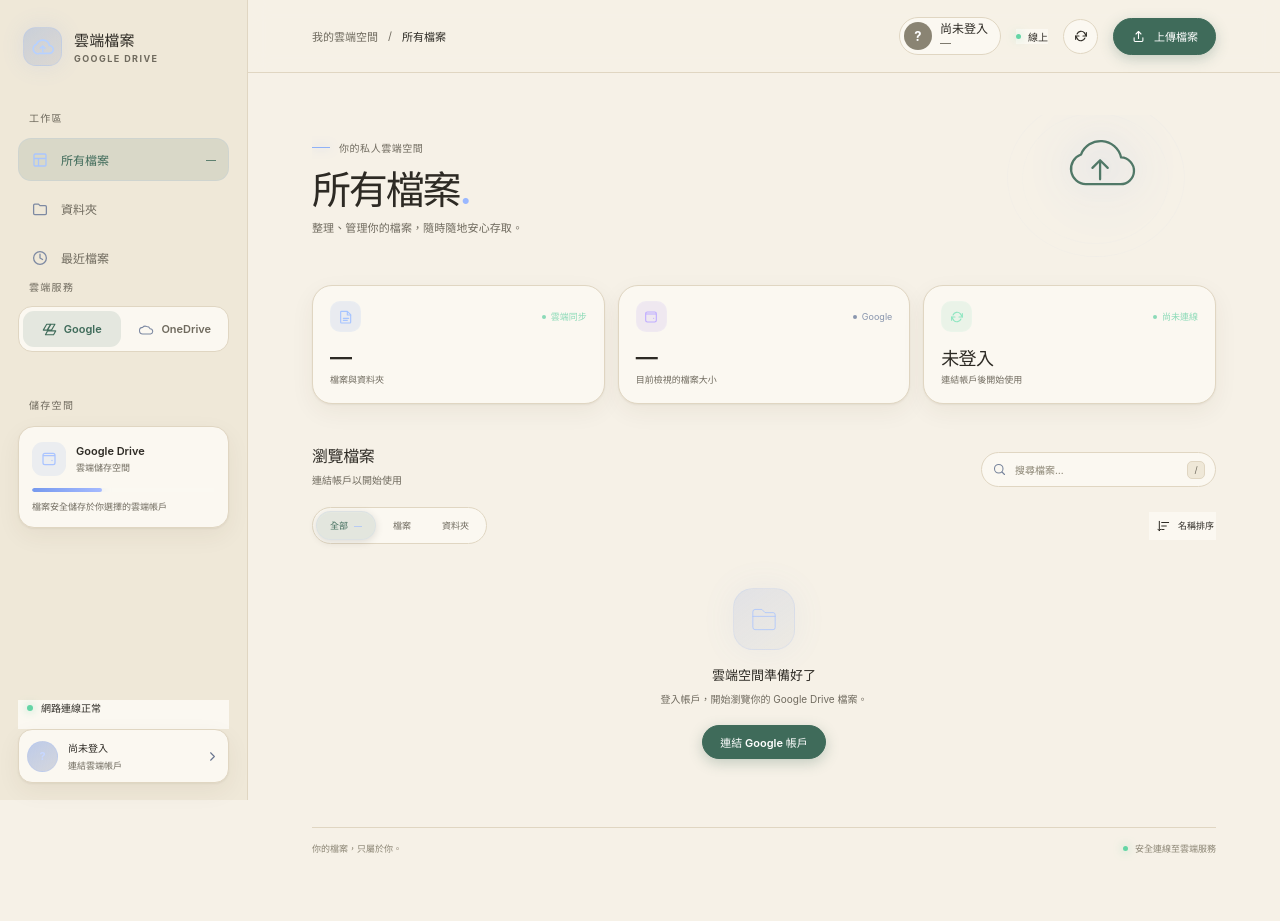
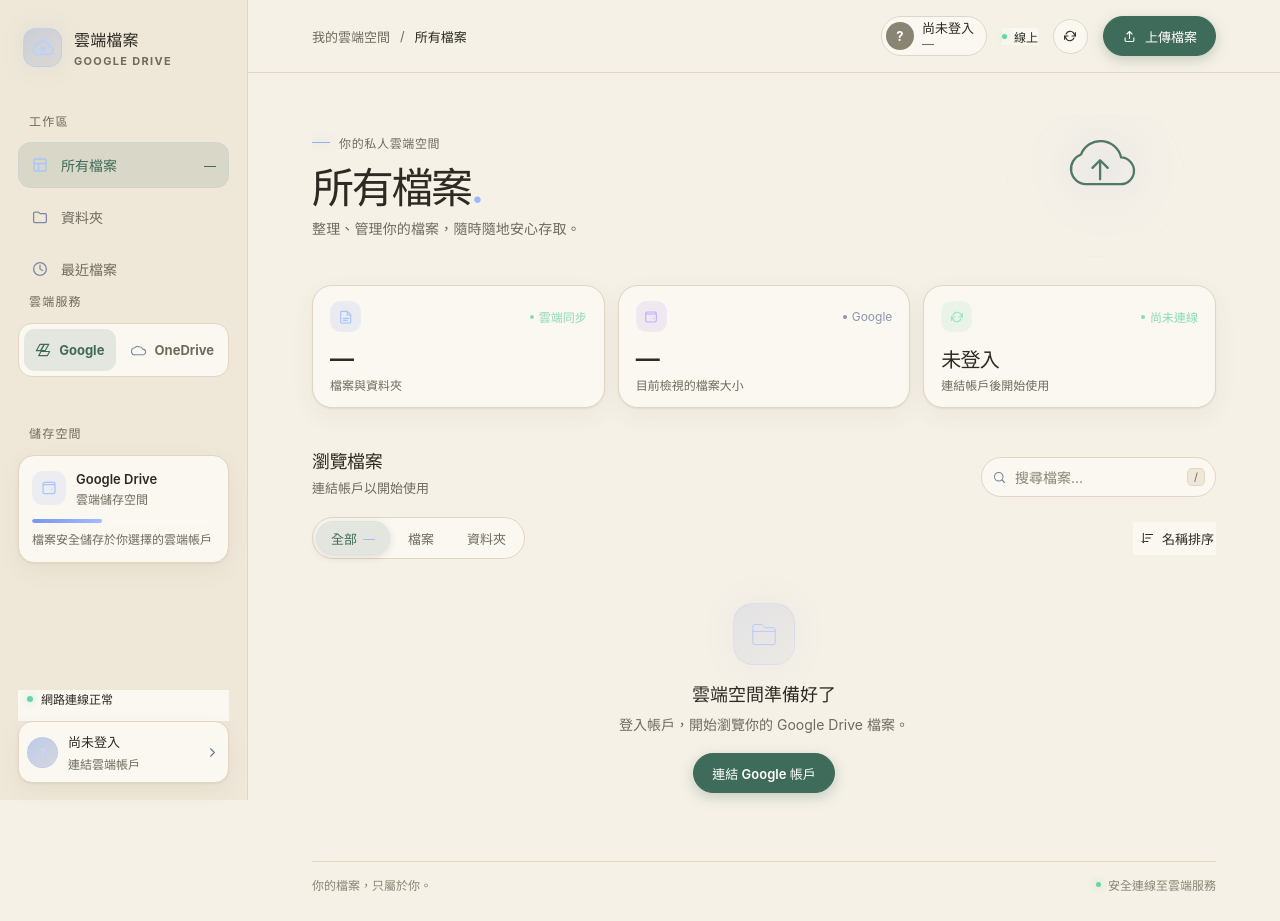
Before and after one commit to imkwong60/clouddrive, a plain HTML site: page index.html in a window 1280 px wide. Before the commit the page ends 883 px from the top, so only its background shows below. Drawn offline with Linux system fonts and the light colour scheme.

Commit message:
Update style.css

```diff
--- a/style.css
+++ b/style.css
@@ -444,3 +444,97 @@ h1 { margin: 14px 0 7px; font-size: clamp(29px, 3.2vw, 39px); font-weight: 610;
 .provider-btn.active svg {
   color: #a9c5ff;
 }
+
+/* ── Readability: larger type scale (desktop + mobile) ── */
+:root {
+  --fs-xs: 12px;
+  --fs-sm: 13px;
+  --fs-md: 14px;
+  --fs-lg: 16px;
+  --fs-xl: 18px;
+  --fs-title: clamp(32px, 3.6vw, 42px);
+}
+
+.brand-copy strong { font-size: 16px !important; }
+.brand-copy small { font-size: 11px !important; letter-spacing: .12em !important; }
+.sidebar-label { font-size: 12px !important; letter-spacing: .1em !important; }
+.side-link { height: 46px !important; }
+.side-link span:nth-child(2) { font-size: 14px !important; }
+.nav-count { font-size: 12px !important; }
+.storage-heading strong { font-size: 13px !important; }
+.storage-heading span,
+.storage-card p { font-size: 12px !important; }
+.connection-indicator { font-size: 12px !important; }
+.account-copy strong { font-size: 13px !important; }
+.account-copy small { font-size: 12px !important; }
+
+.breadcrumbs { font-size: 13px !important; }
+.online-badge { font-size: 12px !important; }
+.button { min-height: 40px !important; font-size: 13px !important; padding: 0 18px !important; }
+.top-upload { font-size: 13px !important; }
+
+.eyebrow { font-size: 12px !important; }
+h1 { font-size: var(--fs-title) !important; }
+.page-description { font-size: 14px !important; line-height: 1.6 !important; }
+
+.overview-trend { font-size: 12px !important; }
+.overview-value { font-size: 24px !important; }
+.sync-value { font-size: 20px !important; }
+.overview-caption { font-size: 12px !important; }
+
+.section-heading h2 { font-size: 18px !important; }
+.section-heading p { font-size: 13px !important; }
+.search-box { height: 40px !important; }
+.search-box input { font-size: 14px !important; }
+.search-box kbd { font-size: 11px !important; }
+.pill-tab { min-height: 34px !important; font-size: 13px !important; padding: 0 14px !important; }
+.pill-tab span { font-size: 12px !important; }
+.sort-button { font-size: 13px !important; }
+
+.file-card { min-height: 76px !important; }
+.file-name { font-size: 14px !important; }
+.file-meta { font-size: 12px !important; }
+
+.empty-state h3 { font-size: 18px !important; }
+.empty-state p { font-size: 14px !important; line-height: 1.65 !important; }
+.loading-state { font-size: 14px !important; }
+.page-footer { font-size: 12px !important; }
+
+.modal-kicker { font-size: 12px !important; }
+.modal h2 { font-size: 22px !important; }
+.modal-description { font-size: 14px !important; }
+.dropzone strong { font-size: 14px !important; }
+.dropzone > span:last-child { font-size: 12px !important; }
+.share-help { font-size: 12px !important; }
+.selected-file { font-size: 13px !important; }
+.progress-label { font-size: 13px !important; }
+.progress-detail { font-size: 12px !important; }
+.modal-footnote { font-size: 12px !important; }
+.toast { font-size: 13px !important; }
+
+.provider-switch {
+  margin: 14px 0 10px !important;
+  padding: 5px !important;
+  border-radius: 14px !important;
+}
+.provider-btn {
+  min-height: 42px !important;
+  font-size: 13px !important;
+  font-weight: 650 !important;
+  gap: 8px !important;
+}
+.provider-btn svg { width: 16px !important; height: 16px !important; }
+
+.account-chip .chip-copy strong { font-size: 13px !important; }
+.account-chip .chip-copy small { font-size: 12px !important; }
+
+@media (max-width: 760px) {
+  .side-link span:nth-child(2) { font-size: 15px !important; }
+  .page-description { font-size: 15px !important; }
+  .file-name { font-size: 15px !important; }
+  .file-meta { font-size: 13px !important; }
+  .pill-tab { font-size: 14px !important; min-height: 38px !important; }
+  .search-box input { font-size: 16px !important; } /* iOS 避免自動放大 */
+  .mobile-nav-item { font-size: 12px !important; }
+  .button, .top-upload { font-size: 14px !important; }
+}
```
